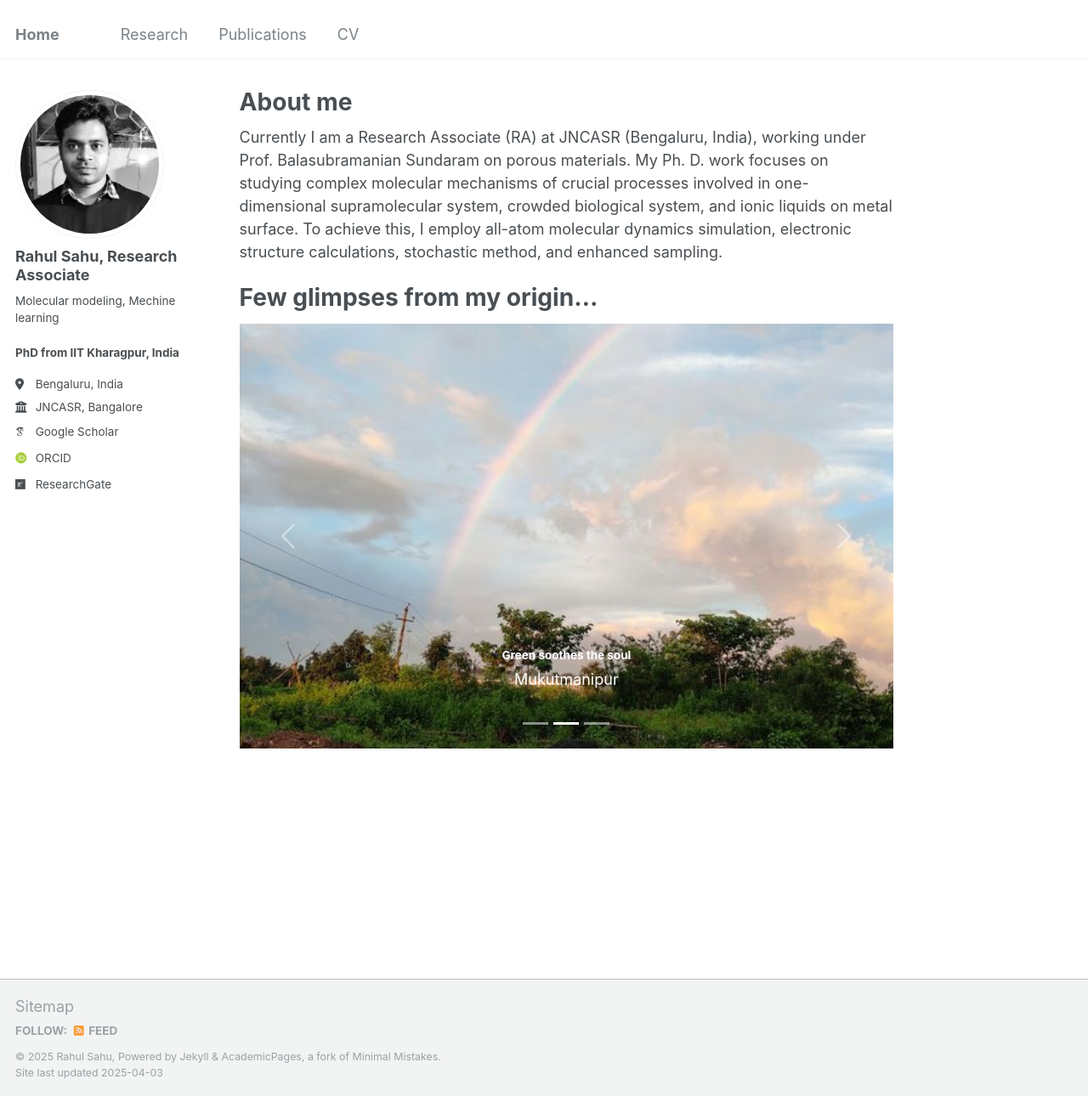
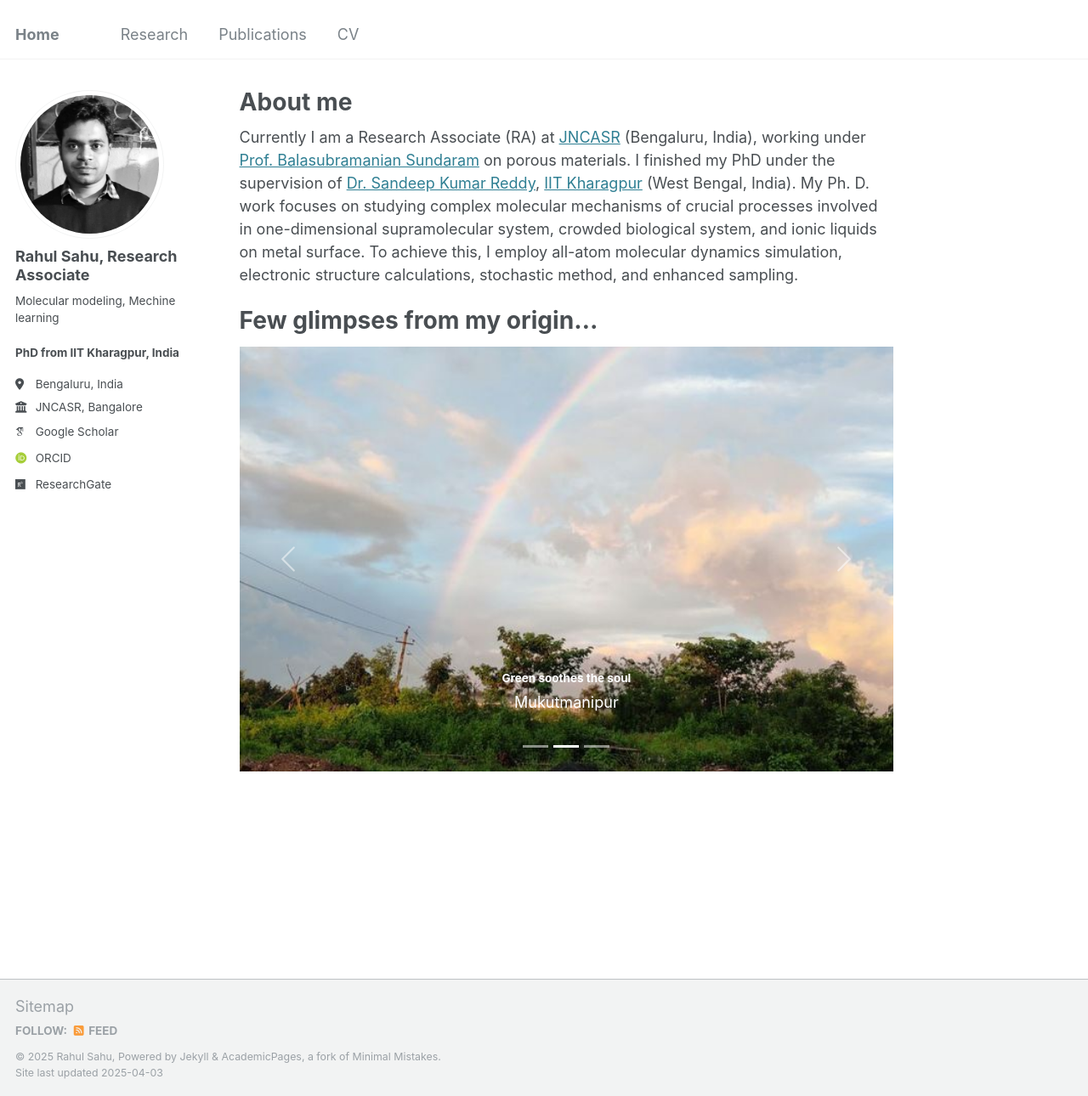
Before and after one commit to srahul21/srahul21.github.io, a Jekyll site: the page built from _pages/about.md, in a window 1280 px wide and 1290 px high. Shown: the whole window at 85% size. Built offline with Jekyll 4.4.1, drawn with Linux system fonts in a browser that asks for light colours; some web fonts are replaced.

Commit message:
Update about.md

```diff
--- a/_pages/about.md
+++ b/_pages/about.md
@@ -7,7 +7,7 @@ redirect_from:
   - /about.html
 ---
 
-Currently  I am a Research Associate (RA) at JNCASR (Bengaluru, India), working under Prof. Balasubramanian Sundaram on porous materials. My Ph. D. work focuses on studying complex molecular mechanisms of crucial processes involved in one-dimensional supramolecular system, crowded biological system, and ionic liquids on metal surface. To achieve this, I employ all-atom molecular dynamics simulation, electronic structure calculations, stochastic method, and enhanced sampling.
+Currently  I am a Research Associate (RA) at [JNCASR](https://www.jncasr.ac.in/home) (Bengaluru, India), working under [Prof. Balasubramanian Sundaram](https://www.jncasr.ac.in/faculty/bala) on porous materials. I finished my PhD under the supervision of [Dr. Sandeep Kumar Reddy](https://sites.google.com/view/skreddy/), [IIT Kharagpur](https://www.iitkgp.ac.in/) (West Bengal, India). My Ph. D. work focuses on studying complex molecular mechanisms of crucial processes involved in one-dimensional supramolecular system, crowded biological system, and ionic liquids on metal surface. To achieve this, I employ all-atom molecular dynamics simulation, electronic structure calculations, stochastic method, and enhanced sampling.
 
 Few glimpses from my origin...
 ======
```
